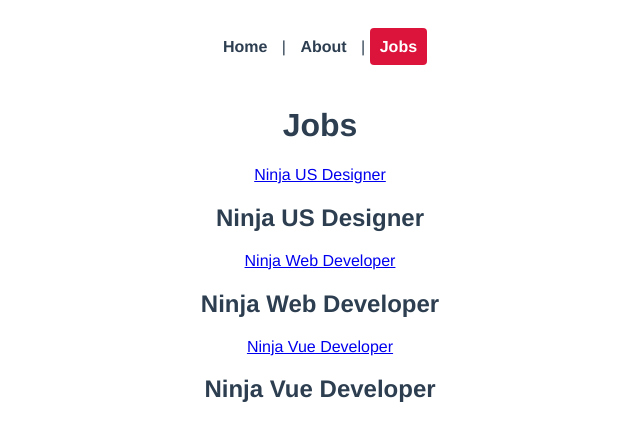
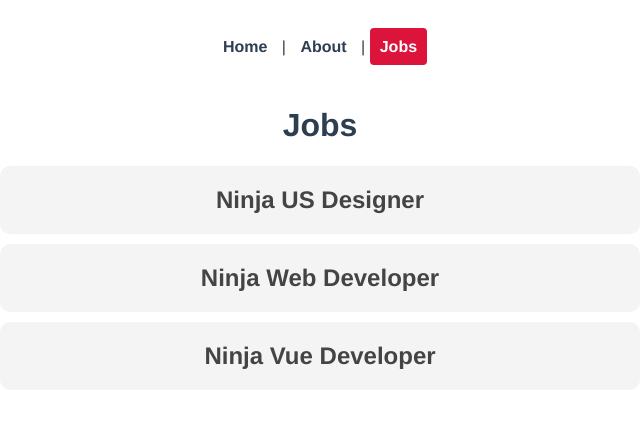
Before and after one commit to mb-infrasyst/ninja-jobs, a Vue app: page /jobs in a window 1280 px wide. Shown: the top 440 px of the page, without its empty margins (320-960 px from the left). Built offline with nearby package versions, Linux system fonts and the light colour scheme.

Commit message:
dynamic links

```diff
--- a/src/views/jobs/Jobs.vue
+++ b/src/views/jobs/Jobs.vue
@@ -1,8 +1,9 @@
 <template>
   <h1>Jobs</h1>
-  <div v-for="job in jobs" :key="job.id">
-    <a href="#">{{ job.title }}</a>
-    <h2>{{ job.title }}</h2>
+  <div v-for="job in jobs" :key="job.id" class="job">
+    <router-link :to="{ name: 'JobDetails', params: { id: job.id } }">
+      <h2>{{ job.title }}</h2>
+    </router-link>
   </div>
 </template>
 
@@ -21,4 +22,19 @@
 </script>
 
 <style>
+.job h2 {
+  background: #f4f4f4;
+  padding: 20px;
+  border-radius: 10px;
+  margin: 10px auto;
+  max-width: 600px;
+  cursor: pointer;
+  color: #444;
+}
+.job h2:hover {
+  background: #ddd;
+}
+.job a {
+  text-decoration: none;
+}
 </style>
```
